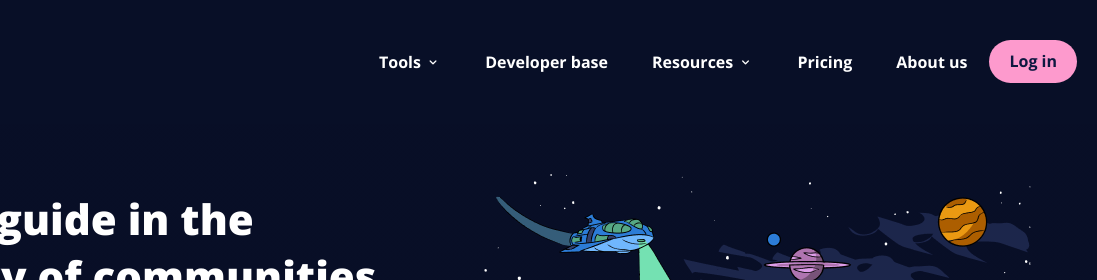
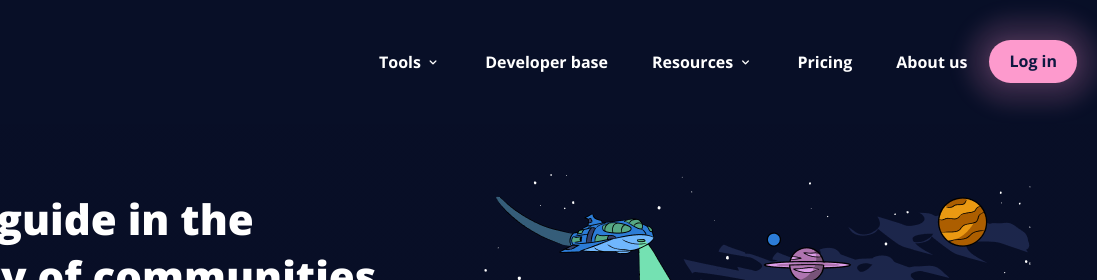
Before and after one commit to SisselUglem/test-debricked, a website built with webpack: page index.html in a window 1280 px wide. In both pictures the pointer is over the link "Log in". Shown: the top 280 px of the page, 183-1280 px from the left. Built offline with nearby package versions, Linux system fonts and the light colour scheme.

Commit message:
added more styilng

```diff
--- a/index.html
+++ b/index.html
@@ -12,6 +12,7 @@
 
 	<title>Debricked Web Test</title>
 	<link rel="icon" href="/favicon.ico" type="image/x-icon" />
+	<link rel="shortcut icon" type="image/png" href="src/images/favicon.png" />
 	<link rel="stylesheet" href="public/css/style.css">
 	<link rel="stylesheet" href="https://unicons.iconscout.com/release/v4.0.0/css/line.css">
 </head>
--- a/src/scss/helpers/_mixins.scss
+++ b/src/scss/helpers/_mixins.scss
@@ -16,6 +16,11 @@
     margin-top: 0;
     padding: 9px 20px;
     text-align: center;
+
+    &:hover {
+        -webkit-box-shadow: 0px 0px 16px 0px #fd9acd2a, 0px 0px 21px 21px #fd9acd2a;
+        box-shadow: 0px 0px 16px 0px #fd9acd2a, 0px 0px 21px 21px #fd9acd2a;
+    }
 }
 
 @mixin btn-secondary {
```
Also changed, not shown: public/css/style.css, src/images/favicon.png (added).
